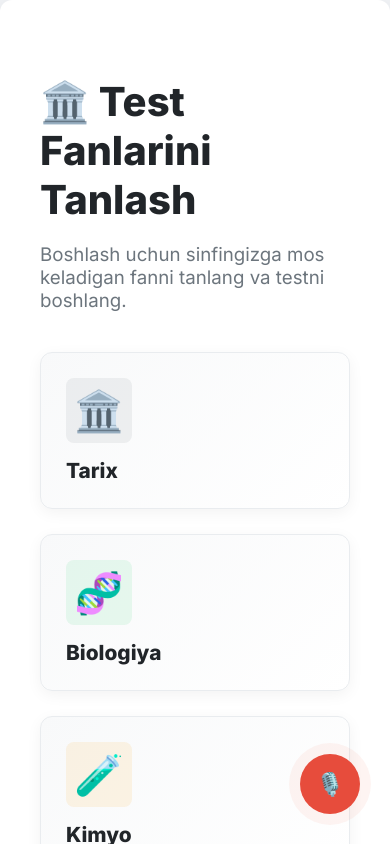
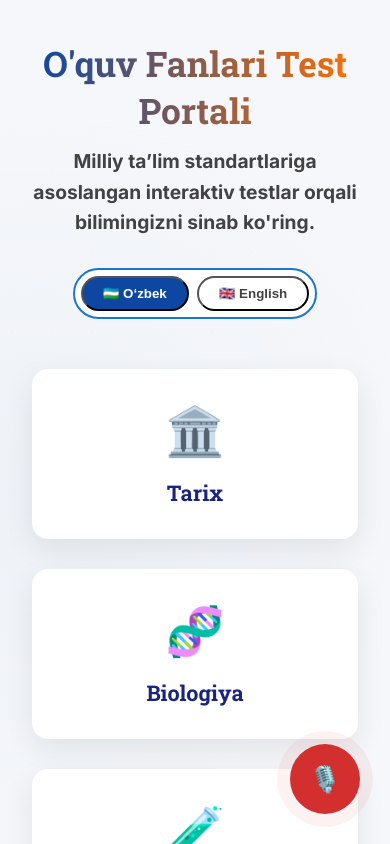
Before and after one commit to shohjahon077/yordamchi.mk, a plain HTML site: page testlarboshqarmasi.html in a window 390 px wide. Both pictures are taken after a click on the button "🎙️". Shown: the top 844 px of the page. Drawn offline with nearby package versions, Linux system fonts and the light colour scheme.

Commit message:
Update testlarboshqarmasi.html

```diff
--- a/testlarboshqarmasi.html
+++ b/testlarboshqarmasi.html
@@ -1,150 +1,224 @@
 <!DOCTYPE html>
 <html lang="uz">
 <head>
-    <meta charset="UTF-8">
-    <meta name="viewport" content="width=device-width, initial-scale=1.0">
-    <title>🏛️ O'quv Fanlari Test Portali</title>
-    <link href="https://fonts.googleapis.com/css2?family=Inter:wght@400;600;800&display=swap" rel="stylesheet">
+  <meta charset="UTF-8" />
+  <meta name="viewport" content="width=device-width, initial-scale=1.0" />
+  <title>🏛️ O'quv Fanlari Test Portali — Davlat Standarti</title>
+  <link href="https://fonts.googleapis.com/css2?family=Inter:wght@300;400;600;700;800&family=Roboto+Slab:wght@500;700&display=swap" rel="stylesheet" />
+  <script src="https://cdnjs.cloudflare.com/ajax/libs/gsap/3.12.5/gsap.min.js"></script>
   <style>
     :root {
-            --primary-color: #007bff;
-            --secondary-color: #00bcd4;
-            --background-dark: #f0f2f5;
-            --text-dark: #212529;
-            --text-light: #fff;
-            --border-radius: 12px;
-            --shadow-subtle: 0 8px 25px rgba(0, 0, 0, 0.08);
+      --primary: #0d47a1;
+      --primary-light: #1976d2;
+      --secondary: #00838f;
+      --accent: #ff6f00;
+      --background: #f5f7fa;
+      --surface: #ffffff;
+      --text-primary: #1a237e;
+      --text-secondary: #424242;
+      --border-radius: 16px;
+      --shadow: 0 10px 30px rgba(0, 0, 0, 0.08);
+      --transition: all 0.4s cubic-bezier(0.23, 1, 0.32, 1);
+    }
+
+    * {
+      margin: 0;
+      padding: 0;
+      box-sizing: border-box;
     }
 
     body {
       font-family: 'Inter', sans-serif;
-            background-color: var(--background-dark);
-            color: var(--text-dark);
-            margin: 0;
-            padding: 0;
-            display: flex;
-            justify-content: center;
-            align-items: center;
+      background: var(--background);
+      color: var(--text-primary);
+      overflow-x: hidden;
       min-height: 100vh;
-            overflow: hidden;
+      position: relative;
+      background-image:
+        radial-gradient(circle at 10% 20%, rgba(13, 71, 161, 0.03) 0%, transparent 20%),
+        radial-gradient(circle at 90% 80%, rgba(255, 111, 0, 0.03) 0%, transparent 20%);
+    }
+
+    /* Animated Background Dots */
+    body::before {
+      content: "";
+      position: absolute;
+      top: 0;
+      left: 0;
+      width: 100%;
+      height: 100%;
+      background:
+        radial-gradient(circle, rgba(13,71,161,0.05) 1px, transparent 1px),
+        radial-gradient(circle, rgba(255,111,0,0.05) 1px, transparent 1px);
+      background-size: 40px 40px;
+      z-index: -1;
+      opacity: 0.3;
+      animation: drift 25s linear infinite;
+    }
+
+    @keyframes drift {
+      0% { background-position: 0 0, 20px 20px; }
+      100% { background-position: 100px 100px, 120px 120px; }
     }
 
     #splash-screen {
       position: fixed;
-            top: 0;
-            left: 0;
-            width: 100%;
-            height: 100%;
-            background-color: var(--primary-color);
+      inset: 0;
+      background: linear-gradient(135deg, var(--primary), var(--secondary));
       display: flex;
       flex-direction: column;
       justify-content: center;
       align-items: center;
-            z-index: 1000;
-            opacity: 1;
-            transition: opacity 0.5s ease-out;
+      z-index: 10000;
+      transition: opacity 0.8s ease-out;
     }
 
     .loader {
       width: 80px;
       height: 80px;
-            border: 8px solid rgba(255, 255, 255, 0.3);
-            border-top-color: var(--text-light);
+      border: 6px solid rgba(255, 255, 255, 0.2);
+      border-top-color: white;
       border-radius: 50%;
-            animation: spin 1s ease-in-out infinite;
+      animation: spin 1.2s linear infinite;
     }
     @keyframes spin {
       to { transform: rotate(360deg); }
     }
+
     .splash-text {
-            color: var(--text-light);
-            font-size: 1.5em;
+      color: white;
+      font-size: 1.6rem;
       font-weight: 600;
-            margin-top: 20px;
+      margin-top: 24px;
+      font-family: 'Roboto Slab', serif;
     }
 
     .container {
-            background-color: #ffffff;
-            padding: 50px 40px;
-            border-radius: var(--border-radius);
-            box-shadow: var(--shadow-subtle);
-            max-width: 1100px;
-            width: 90%;
+      max-width: 1300px;
+      width: 94%;
+      padding: 60px 30px;
+      margin: 0 auto;
       opacity: 0;
-            transform: scale(0.9);
-            transition: opacity 0.6s ease-in, transform 0.6s ease-in;
-            z-index: 10;
+      transform: translateY(30px);
     }
-        .container.loaded {
-            opacity: 1;
-            transform: scale(1);
+
+    header {
+      text-align: center;
+      margin-bottom: 50px;
     }
 
     h1 {
-            color: var(--text-dark);
-            margin-bottom: 5px;
+      font-family: 'Roboto Slab', serif;
+      font-size: 2.8rem;
       font-weight: 800;
-            font-size: 2.5em;
-            text-align: left;
+      color: var(--primary);
+      margin-bottom: 12px;
+      background: linear-gradient(to right, var(--primary), var(--accent));
+      -webkit-background-clip: text;
+      background-clip: text;
+      color: transparent;
     }
+
     h3 {
-            color: #6c757d;
-            margin-bottom: 40px;
-            font-weight: 400;
-            text-align: left;
+      font-size: 1.2rem;
+      color: var(--text-secondary);
+      max-width: 700px;
+      margin: 0 auto 30px;
+      line-height: 1.6;
+    }
+
+    .controls {
+      display: flex;
+      justify-content: center;
+      gap: 20px;
+      margin-bottom: 30px;
+      flex-wrap: wrap;
+    }
+
+    .lang-toggle {
+      background: var(--surface);
+      border: 2px solid var(--primary-light);
+      border-radius: 50px;
+      padding: 6px;
+      display: flex;
+      gap: 8px;
+    }
+
+    .lang-btn {
+      padding: 8px 20px;
+      border-radius: 50px;
+      background: transparent;
+      color: var(--text-secondary);
+      font-weight: 600;
+      cursor: pointer;
+      transition: var(--transition);
+    }
+
+    .lang-btn.active {
+      background: var(--primary);
+      color: white;
     }
 
     .subject-grid {
       display: grid;
-            grid-template-columns: repeat(auto-fit, minmax(230px, 1fr));
-            gap: 25px;
+      grid-template-columns: repeat(auto-fill, minmax(260px, 1fr));
+      gap: 30px;
+      margin-top: 20px;
     }
 
     .subject-card {
-            background: linear-gradient(135deg, #f8f9fa 0%, #ffffff 100%);
+      background: var(--surface);
       border-radius: var(--border-radius);
-            padding: 25px;
-            cursor: pointer;
-            transition: all 0.3s cubic-bezier(0.175, 0.885, 0.32, 1.275);
+      padding: 32px 24px;
+      text-align: center;
       text-decoration: none;
-            color: var(--text-dark);
-            box-shadow: 0 4px 15px rgba(0, 0, 0, 0.05);
-            display: flex;
-            flex-direction: column;
-            align-items: flex-start;
-            border: 1px solid #e9ecef;
+      color: var(--text-primary);
+      box-shadow: var(--shadow);
+      transition: var(--transition);
+      position: relative;
+      overflow: hidden;
+    }
+
+    .subject-card::before {
+      content: "";
+      position: absolute;
+      top: 0;
+      left: 0;
+      width: 100%;
+      height: 6px;
+      background: var(--accent);
+      transform: scaleX(0);
+      transform-origin: left;
+      transition: transform 0.4s ease;
     }
 
     .subject-card:hover {
-            transform: translateY(-8px) scale(1.02);
-            box-shadow: 0 15px 35px rgba(0, 123, 255, 0.15);
-            border-color: var(--primary-color);
+      transform: translateY(-10px) scale(1.02);
+      box-shadow: 0 15px 40px rgba(13, 71, 161, 0.15);
+    }
+
+    .subject-card:hover::before {
+      transform: scaleX(1);
     }
 
     .subject-card .icon {
-            font-size: 2.5em;
-            margin-bottom: 15px;
-            padding: 8px;
-            border-radius: 8px;
-            background-color: rgba(0, 123, 255, 0.1);
-            color: var(--primary-color);
+      font-size: 3rem;
+      margin-bottom: 18px;
+      display: block;
     }
 
     .subject-card .name {
-            font-size: 1.3em;
+      font-size: 1.35rem;
       font-weight: 700;
+      font-family: 'Roboto Slab', serif;
     }
 
-        .card-history .icon { background-color: rgba(108, 117, 125, 0.1); color: #6c757d; }
-        .card-biology .icon { background-color: rgba(46, 204, 113, 0.1); color: #2ecc71; }
-        .card-chemistry .icon { background-color: rgba(243, 156, 18, 0.1); color: #f39c12; }
-        .card-physics .icon { background-color: rgba(231, 76, 60, 0.1); color: #e74c3c; }
-        .card-math .icon { background-color: rgba(155, 89, 182, 0.1); color: #9b59b6; }
-        .card-geography .icon { background-color: rgba(52, 152, 219, 0.1); color: #3498db; }
-        .card-uzbek .icon { background-color: rgba(142, 68, 173, 0.1); color: #8e44ad; }
-        .card-literature .icon { background-color: rgba(230, 126, 34, 0.1); color: #e67e22; }
-        .card-english .icon { background-color: rgba(41, 128, 185, 0.1); color: #2980b9; }
-        .card-russian .icon { background-color: rgba(26, 188, 156, 0.1); color: #1abc9c; }
+    footer {
+      text-align: center;
+      margin-top: 60px;
+      color: #666;
+      font-size: 0.9rem;
+    }
 
     /* AI BUTTON */
     .ai-btn-container {
@@ -153,33 +227,43 @@
       right: 30px;
       z-index: 1001;
     }
+
     .ai-btn {
-            width: 60px;
-            height: 60px;
+      width: 70px;
+      height: 70px;
       border-radius: 50%;
-            background: var(--secondary-color);
+      background: var(--secondary);
       color: white;
-            font-size: 1.4rem;
+      font-size: 1.6rem;
       display: flex;
       align-items: center;
       justify-content: center;
-            box-shadow: 0 4px 12px rgba(0, 0, 0, 0.2);
+      box-shadow: 0 6px 20px rgba(0, 0, 0, 0.25);
       cursor: pointer;
       border: none;
-            transition: all 0.3s ease;
+      transition: var(--transition);
     }
+
     .ai-btn:hover {
-            transform: scale(1.15);
-            background: var(--primary-color);
+      transform: scale(1.15) rotate(10deg);
+      background: var(--accent);
     }
+
     .ai-btn.listening {
-            background: #e74c3c;
+      background: #d32f2f;
       animation: pulse 2s infinite;
     }
+
     @keyframes pulse {
-            0% { box-shadow: 0 0 0 0 rgba(231, 76, 60, 0.7); }
-            70% { box-shadow: 0 0 0 12px rgba(231, 76, 60, 0); }
-            100% { box-shadow: 0 0 0 0 rgba(231, 76, 60, 0); }
+      0% { box-shadow: 0 0 0 0 rgba(211, 47, 47, 0.7); }
+      70% { box-shadow: 0 0 0 14px rgba(211, 47, 47, 0); }
+      100% { box-shadow: 0 0 0 0 rgba(211, 47, 47, 0); }
+    }
+
+    @media (max-width: 768px) {
+      .container { padding: 40px 20px; }
+      h1 { font-size: 2.2rem; }
+      .subject-grid { grid-template-columns: repeat(auto-fill, minmax(200px, 1fr)); }
     }
   </style>
 </head>
@@ -187,99 +271,210 @@
 
 <div id="splash-screen">
   <div class="loader"></div>
-    <div class="splash-text">Portal yuklanmoqda...</div>
+  <div class="splash-text">YMT hub Test Portali Yuklanmoqda...</div>
 </div>
 
 <div class="container" id="main-content">
-    <h1>🏛️ Test Fanlarini Tanlash</h1>
-    <h3>Boshlash uchun sinfingizga mos keladigan fanni tanlang va testni boshlang.</h3>
+  <header>
+    <h1>🏛️ O'quv Fanlari Test Portali</h1>
+    <h3>Milliy ta’lim standartlariga asoslangan interaktiv testlar orqali bilimingizni sinab ko'ring.</h3>
+
+    <div class="controls">
+      <div class="lang-toggle" id="langToggle">
+        <button class="lang-btn active" data-lang="uz">🇺🇿 O‘zbek</button>
+        <button class="lang-btn" data-lang="en">🇬🇧 English</button>
+      </div>
+    </div>
+  </header>
 
   <div class="subject-grid" id="subject-grid"></div>
 
-    <p style="margin-top: 40px; color: #7f8c8d; font-size: 0.85em; text-align: right;">
-        Ushbu fanlarni tanlang va o'z bilimingizni sinab ko'ring!
-    </p>
+  <footer>
+    © 2025 O'zbekiston Respublikasi YMT hub. Barcha huquqlar himoyalangan.
+  </footer>
 </div>
 
-<!-- AI Microphone Button -->
+<!-- AI Microphone -->
 <div class="ai-btn-container">
-    <button class="ai-btn" id="aiBtn" aria-label="Ovozli yordamchini yoqish">🎙️</button>
+  <button class="ai-btn" id="aiBtn" aria-label="AI Yordamchini Chaqirish">🎙️</button>
 </div>
 
 <script>
+  // === MULTILINGUAL CONTENT ===
+  const translations = {
+    uz: {
+      title: "O'quv Fanlari Test Portali",
+      subtitle: "Milliy ta’lim standartlariga asoslangan interaktiv testlar orqali bilimingizni sinab ko'ring.",
+      footer: "© 2025 O'zbekiston Respublikasi YMT hub. Barcha huquqlar himoyalangan.",
+      loading: "YMT hub Test Portali Yuklanmoqda...",
+      greeting_new: "Assalomu alaykum! Men Temur — test portali yordamchisi. Iltimos, ismingizni ayting.",
+      greeting_known: name => `Salom qaytadan, ${name}! Qaysi fan testiga kirmoqchisiz?`,
+      ask_name: "Ismingiz nima?",
+      welcome: name => `Ajoyib! Men Temur — yordamchi AI. Siz bilan tanishganimdan xursandman, ${name}!`,
+      help_prompt: "Endi menga 'Kimyoga kir', 'Tarixga bor' yoki boshqa fan nomini ayta olasiz.",
+      not_understood: "Kechirasiz, bu buyruqni tushunmadim. Iltimos, 'Kimyoga kir' yoki 'Tarixga bor' deb aytishingiz mumkin.",
+      redirecting: subject => `Ajoyib! Siz "${subject}" faniga yo'naltirilyapsiz.`,
+      no_audio: "Hech narsa eshitilmadi. Qayta aytishingiz mumkinmi?",
+      subjects: [
+        "Tarix", "Biologiya", "Kimyo", "Fizika", "Matematika",
+        "Geografiya", "Ona tili", "Adabiyot", "Ingliz tili", "Rus tili"
+      ]
+    },
+    en: {
+      title: "Academic Subjects Test Portal",
+      subtitle: "Test your knowledge with interactive exams based on national education standards.",
+      footer: "© 2025 Ministry of Education of the Republic of Uzbekistan. All rights reserved.",
+      loading: "YMT hub Test Portal Loading...",
+      greeting_new: "Hello! I'm Temur, your AI assistant. Please tell me your name.",
+      greeting_known: name => `Welcome back, ${name}! Which subject test would you like to start?`,
+      ask_name: "What is your name?",
+      welcome: name => `Great! I'm Temur — your AI assistant. Pleased to meet you, ${name}!`,
+      help_prompt: "Now you can say 'Go to Chemistry', 'Open History', or any subject name.",
+      not_understood: "Sorry, I didn't understand that. Please say 'Go to Chemistry' or 'Open History'.",
+      redirecting: subject => `Excellent! Redirecting you to "${subject}".`,
+      no_audio: "Nothing heard. Could you repeat that?",
+      subjects: [
+        "History", "Biology", "Chemistry", "Physics", "Mathematics",
+        "Geography", "Uzbek Language", "Literature", "English", "Russian"
+      ]
+    }
+  };
+
+  // === SUBJECTS ===
   const subjects = [
-        { name: "Tarix", icon: "🏛️", link: "testlar.html", className: "card-history" },
-        { name: "Biologiya", icon: "🧬", link: "testlar10.html", className: "card-biology" },
-        { name: "Kimyo", icon: "🧪", link: "testlar2.html", className: "card-chemistry" },
-        { name: "Fizika", icon: "⚛️", link: "testlar4.html", className: "card-physics" },
-        { name: "Matematika", icon: "➕", link: "testlar6.html", className: "card-math" },
-        { name: "Geografiya", icon: "🌍", link: "testlar3.html", className: "card-geography" },
-        { name: "Ona tili", icon: "📝", link: "testlar7.html", className: "card-uzbek" },
-        { name: "Adabiyot", icon: "📚", link: "testlar5.html", className: "card-literature" },
-        { name: "Ingliz tili", icon: "🇬🇧", link: "testlar8.html", className: "card-english" },
-        { name: "Rus tili", icon: "🇷🇺", link: "testlar9.html", className: "card-russian" },
+    { name: "Tarix", icon: "🏛️", link: "testlar.html", key: "tarix" },
+    { name: "Biologiya", icon: "🧬", link: "testlar10.html", key: "biologiya" },
+    { name: "Kimyo", icon: "🧪", link: "testlar2.html", key: "kimyo" },
+    { name: "Fizika", icon: "⚛️", link: "testlar4.html", key: "fizika" },
+    { name: "Matematika", icon: "➕", link: "testlar6.html", key: "matematika" },
+    { name: "Geografiya", icon: "🌍", link: "testlar3.html", key: "geografiya" },
+    { name: "Ona tili", icon: "📝", link: "testlar7.html", key: "onatili" },
+    { name: "Adabiyot", icon: "📚", link: "testlar5.html", key: "adabiyot" },
+    { name: "Ingliz tili", icon: "🇬🇧", link: "testlar8.html", key: "ingliztili" },
+    { name: "Rus tili", icon: "🇷🇺", link: "testlar9.html", key: "rustili" },
   ];
 
-    // GLOBAL STATE
+  // === STATE ===
+  let currentLang = localStorage.getItem('userLang') || 'uz';
   let userName = localStorage.getItem('userName') || null;
   let isListening = false;
   let recognition;
+  const subjectMap = {};
+  subjects.forEach(s => subjectMap[s.key] = s);
 
-    // RENDER SUBJECTS
+  // === INIT ===
+  function init() {
+    setupLanguageToggle();
+    renderSubjects();
+    setupAI();
+    hideSplash();
+    loadVoices();
+  }
+
+  function setupLanguageToggle() {
+    const toggle = document.getElementById('langToggle');
+    toggle.addEventListener('click', e => {
+      if (e.target.classList.contains('lang-btn')) {
+        const newLang = e.target.dataset.lang;
+        if (newLang !== currentLang) {
+          currentLang = newLang;
+          localStorage.setItem('userLang', currentLang);
+          updateUI();
+        }
+      }
+    });
+    updateUI();
+  }
+
+  function updateUI() {
+    const t = translations[currentLang];
+    document.querySelector('h1').textContent = t.title;
+    document.querySelector('h3').textContent = t.subtitle;
+    document.querySelector('footer').textContent = t.footer;
+    document.querySelector('.splash-text').textContent = t.loading;
+
+    const btns = document.querySelectorAll('.lang-btn');
+    btns.forEach(btn => {
+      btn.classList.toggle('active', btn.dataset.lang === currentLang);
+    });
+
+    renderSubjects(); // Re-render with correct language
+  }
+
   function renderSubjects() {
     const grid = document.getElementById('subject-grid');
-        subjects.forEach(subject => {
+    grid.innerHTML = '';
+    const t = translations[currentLang];
+    subjects.forEach((subj, i) => {
       const card = document.createElement('a');
-            card.href = subject.link;
-            card.className = `subject-card ${subject.className}`;
-            card.innerHTML = `<span class="icon">${subject.icon}</span><span class="name">${subject.name}</span>`;
+      card.href = subj.link;
+      card.className = 'subject-card';
+      const displayName = currentLang === 'en'
+        ? t.subjects[i]
+        : subj.name;
+      card.innerHTML = `<span class="icon">${subj.icon}</span><span class="name">${displayName}</span>`;
       grid.appendChild(card);
     });
   }
 
-    // VOICE: TEXT TO SPEECH
+  function loadVoices() {
+    // Ensure voices are loaded
+    speechSynthesis.onvoiceschanged = () => {};
+    setTimeout(() => speechSynthesis.getVoices(), 500);
+  }
+
   function speak(text) {
     if (speechSynthesis.speaking) speechSynthesis.cancel();
     const utterance = new SpeechSynthesisUtterance(text);
-        utterance.lang = 'uz-UZ';
-        utterance.rate = 0.9;
+    utterance.lang = currentLang === 'en' ? 'en-US' : 'uz-UZ';
+    utterance.rate = currentLang === 'en' ? 1.0 : 0.92;
     utterance.pitch = 1.0;
 
     const voices = speechSynthesis.getVoices();
-        const uzVoice = voices.find(v => v.lang === 'uz-UZ') || voices[0];
-        if (uzVoice) utterance.voice = uzVoice;
+    const targetVoice = voices.find(v => v.lang.startsWith(utterance.lang)) || voices[0];
+    if (targetVoice) utterance.voice = targetVoice;
 
     speechSynthesis.speak(utterance);
   }
 
-    // VOICE: SPEECH TO TEXT
   function stopListening() {
     if (recognition) recognition.stop();
     isListening = false;
     document.getElementById('aiBtn').classList.remove('listening');
   }
 
-    function startListening(callback, timeout = 10000) {
+  function startListening(callback, timeout = 12000) {
     if (isListening) return;
     isListening = true;
     document.getElementById('aiBtn').classList.add('listening');
 
-        recognition = new (window.SpeechRecognition || window.webkitSpeechRecognition)();
-        recognition.lang = 'uz-UZ';
+    const SpeechRecognition = window.SpeechRecognition || window.webkitSpeechRecognition;
+    if (!SpeechRecognition) {
+      speak("Kechirasiz, brauzeringiz nutqni qo‘llab-quvvatlamaydi.");
+      isListening = false;
+      return;
+    }
+
+    recognition = new SpeechRecognition();
+    recognition.lang = currentLang === 'en' ? 'en-US' : 'uz-UZ';
     recognition.interimResults = false;
     recognition.maxAlternatives = 1;
     recognition.start();
 
     recognition.onresult = (event) => {
-            const transcript = event.results[0][0].transcript.trim().toLowerCase();
+      const transcript = event.results[0][0].transcript.trim();
       callback(transcript);
       stopListening();
     };
 
-        recognition.onerror = () => stopListening();
+    recognition.onerror = () => {
+      stopListening();
+      speak(translations[currentLang].no_audio);
+    };
+
     recognition.onend = () => {
       if (isListening) {
-                speak("Hech narsa eshitilmadi. Qayta aytishingiz mumkinmi?");
+        speak(translations[currentLang].no_audio);
         setTimeout(() => startListening(callback, timeout), 3000);
       }
     };
@@ -289,95 +484,97 @@
     }, timeout);
   }
 
-    // MAPPING: FAN NOMI → URL
-    const subjectMap = {};
-    subjects.forEach(s => {
-        const key = s.name.toLowerCase().replace(/\s+/g, '');
-        subjectMap[key] = s.link;
-    });
-
-    // HANDLE VOICE COMMANDS
   function handleVoiceCommand(command) {
+    const t = translations[currentLang];
     const txt = command.toLowerCase();
 
-        // Ism so'rash
-        if (!userName && (txt.includes('ism') || txt.includes('meni ism'))) {
-            speak("Ismingiz nima?");
+    // Name handling
+    if (!userName && (txt.includes('ism') || txt.includes('name') || txt.includes('meni ism'))) {
+      speak(t.ask_name);
       setTimeout(() => startListening(name => {
         userName = name.trim();
         localStorage.setItem('userName', name);
-                speak(`Ajoyib! Men Temur — yordamchi AI. Siz bilan tanishganimdan xursandman, ${name}!`);
+        speak(t.welcome(name));
       }), 1200);
       return;
     }
 
-        // Salom
-        if (txt.includes('salom') || txt.includes('qalesan')) {
+    // Greetings
+    if (txt.includes('salom') || txt.includes('hello') || txt.includes('hi') || txt.includes('qalesan')) {
       if (!userName) {
-                speak("Salom! Men Temur. Iltimos, ismingizni ayting.");
+        speak(t.greeting_new);
         setTimeout(() => startListening(name => {
           userName = name.trim();
           localStorage.setItem('userName', name);
-                    speak(`Xush kelibsiz, ${name}! Kimyoga yoki Tarixga kirishni xohlaysizmi?`);
+          speak(t.welcome(name));
         }), 1500);
       } else {
-                speak(`Salom, ${userName}! Sizga qanday yordam bera olaman?`);
+        speak(t.greeting_known(userName));
       }
       return;
     }
 
-        // Fanlarga o'tish
-        for (const [key, url] of Object.entries(subjectMap)) {
-            if (txt.includes(key) || txt.includes(`${key}ga`) || txt.includes(`${key}ga kir`)) {
-                speak(`Ajoyib! Siz "${key}" faniga yo'naltirilyapsiz.`);
-                setTimeout(() => window.location.href = url, 1800);
+    // Subject navigation
+    for (const key in subjectMap) {
+      const subj = subjectMap[key];
+      const nameUz = subj.name.toLowerCase();
+      const nameEn = translations.en.subjects[subjects.findIndex(s => s.key === key)].toLowerCase();
+      if (
+        txt.includes(key) ||
+        txt.includes(nameUz) ||
+        txt.includes(nameEn) ||
+        txt.includes(`${nameUz}ga`) ||
+        txt.includes(`to ${nameEn}`)
+      ) {
+        speak(t.redirecting(currentLang === 'en' ? nameEn : nameUz));
+        setTimeout(() => window.location.href = subj.link, 1800);
         return;
       }
     }
 
-        speak("Kechirasiz, bu buyruqni tushunmadim. Iltimos, 'Kimyoga kir' yoki 'Tarixga bor' deb aytishingiz mumkin.");
+    speak(t.not_understood);
   }
 
-    // BUTTON CLICK
-    document.getElementById('aiBtn').addEventListener('click', function () {
+  function setupAI() {
+    document.getElementById('aiBtn').addEventListener('click', () => {
       if (isListening) {
         stopListening();
         return;
       }
 
+      const t = translations[currentLang];
       if (!userName) {
-            speak("Assalomu alaykum! Men — Temur, test portali yordamchisi. Iltimos, ismingizni ayting.");
+        speak(t.greeting_new);
         setTimeout(() => startListening(name => {
           userName = name.trim();
           localStorage.setItem('userName', name);
-                speak(`Xush kelibsiz, ${name}! Endi menga "Kimyoga kir", "Tarixga bor" yoki boshqa fan nomini ayta olasiz.`);
+          speak(t.welcome(name));
           setTimeout(() => startListening(handleVoiceCommand), 2000);
         }), 2000);
       } else {
-            speak(`Salom qaytadan, ${userName}! Qaysi fan testiga kirmoqchisiz?`);
+        speak(t.greeting_known(userName));
         setTimeout(() => startListening(handleVoiceCommand), 1500);
       }
     });
+  }
 
-    // INIT
   function hideSplash() {
-        const mainContent = document.getElementById('main-content');
-        mainContent.classList.add('loaded');
+    gsap.to('#main-content', {
+      opacity: 1,
+      y: 0,
+      duration: 0.8,
+      ease: "power2.out",
+      delay: 0.4
+    });
     setTimeout(() => {
       document.getElementById('splash-screen').style.opacity = '0';
-        }, 500);
       setTimeout(() => {
-            document.getElementById('splash-screen').style.display = 'none';
-            document.body.style.overflow = 'auto';
-        }, 1000);
+        document.getElementById('splash-screen').remove();
+      }, 800);
+    }, 2200);
   }
 
-    renderSubjects();
-    window.addEventListener('load', () => {
-        setTimeout(hideSplash, 2000);
-        // Ovozlar ro'yxatini dastlabki yuklash
-        setTimeout(() => speechSynthesis.getVoices(), 500);
-    });
+  window.addEventListener('load', init);
 </script>
 
 </body>
```
Lines whose indentation alone changed are shown as unchanged.
